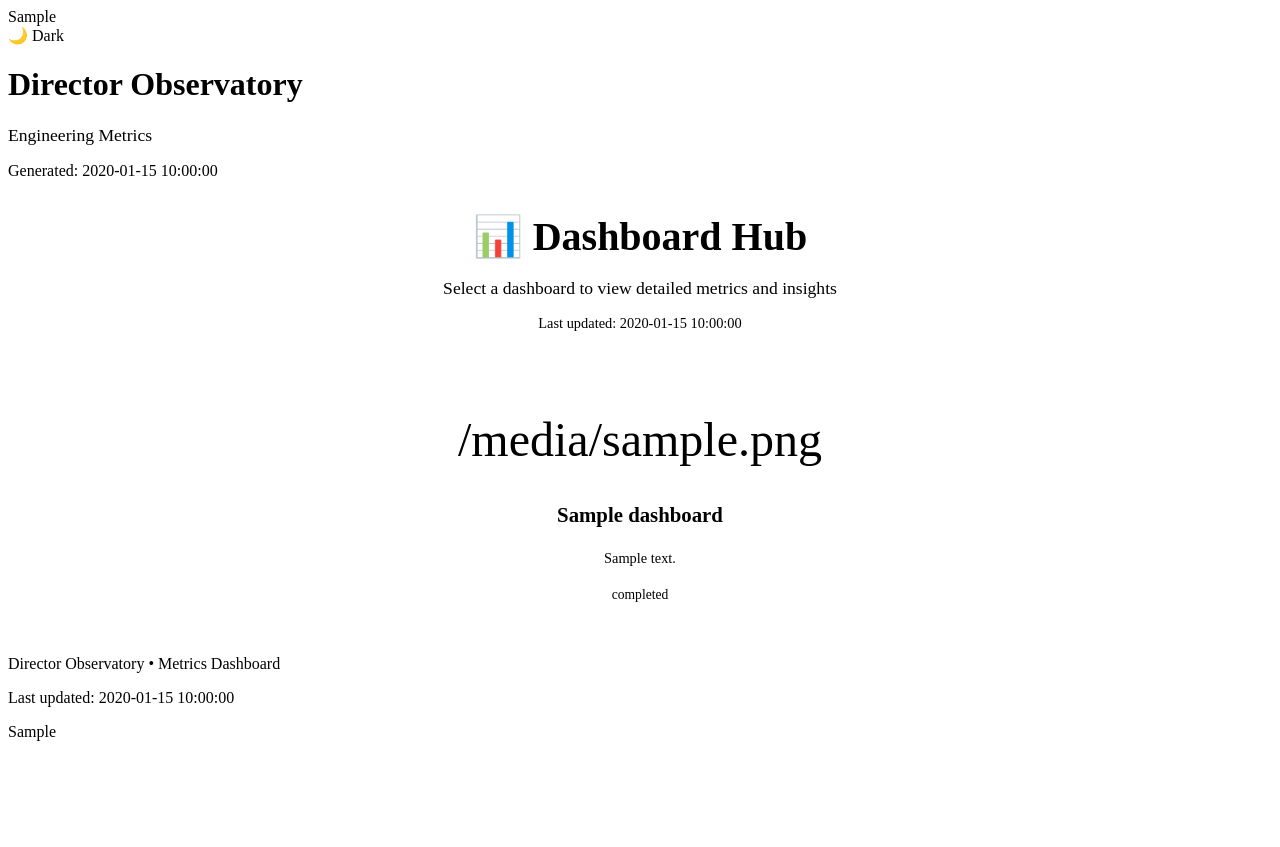
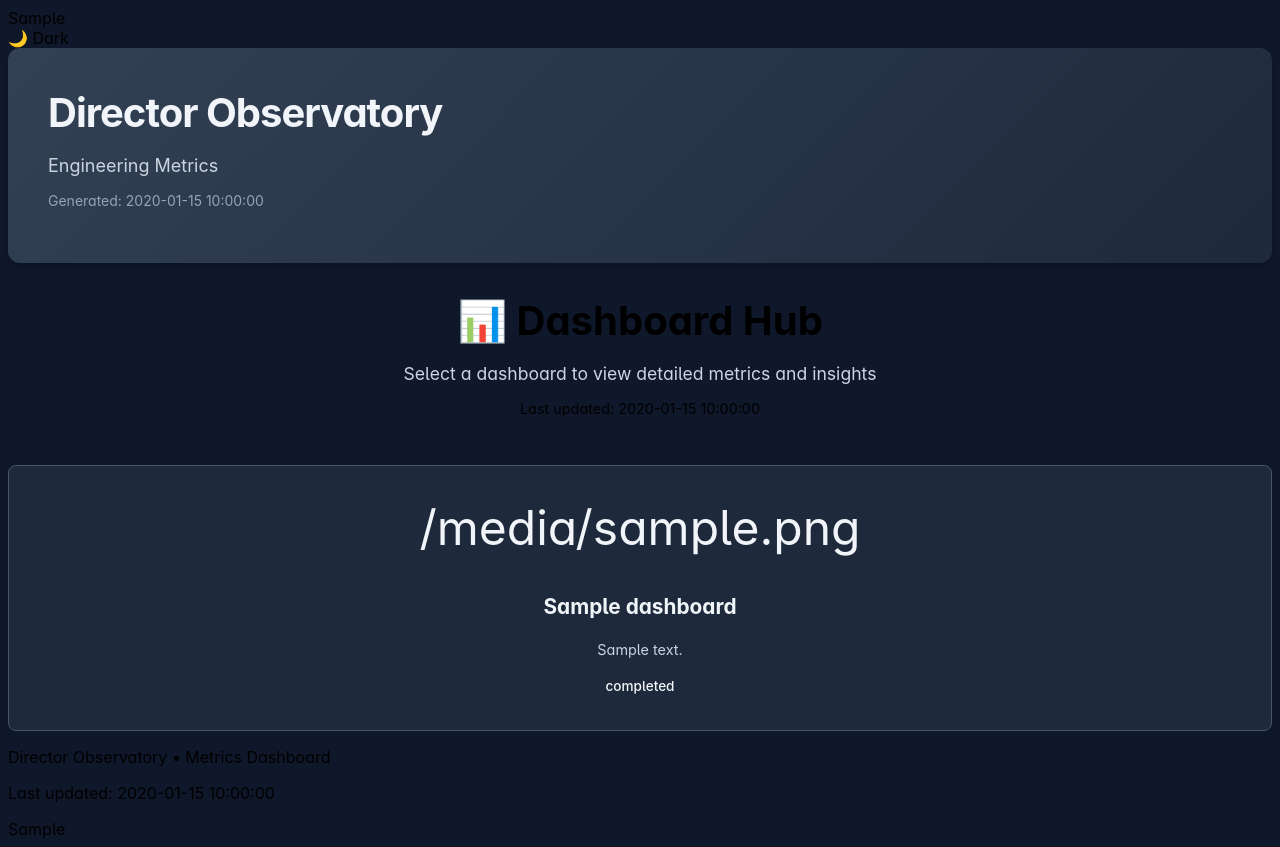
Before and after one commit to RobBhandari/WorkAgents, a Python web app: template templates/dashboards/index_launcher.html in a window 1280 px wide. Before the commit the page ends 741 px from the top, so only its background shows below. Run offline with Jinja, Linux system fonts and the light colour scheme; the template is opened without the code that fills it: most values are stand-ins (such as "Sample title", 1, 10 or a date in 2020).

Commit message:
feat: Add minimalist styling to index launcher and security components
Updated index_launcher.html with minimalist CSS overrides to match other dashboards.

Created missing security dashboard component templates:
- templates/components/heatmap_cell.html - Heatmap cell display
- templates/dashboards/aging_heatmap.html - Aging heatmap grid
- templates/dashboards/product_details.html - Product detail container
- templates/dashboards/vulnerability_breakdown.html - Severity breakdown display

All templates now use consistent minimalist slate styling:
- Solid slate gradient header (#334155 → #1e293b dark, #e2e8f0 → #cbd5e1 light)
- Inter font with OpenType features
- Dark body background (#0f172a dark, #f8fafc light)

Co-Authored-By: Claude Sonnet 4.5 <noreply@anthropic.com>

```diff
--- /dev/null
+++ b/templates/components/heatmap_cell.html
@@ -0,0 +1,3 @@
+<div class="heatmap-cell" style="background-color: {{ bg_color }}; color: {{ text_color }}; padding: 8px; text-align: center; font-weight: 600; border-radius: 4px; min-width: 40px;">
+    {{ display_value }}
+</div>
--- a/templates/dashboards/index_launcher.html
+++ b/templates/dashboards/index_launcher.html
@@ -2,6 +2,106 @@
 
 {% block title %}Director Observatory - Dashboard Hub{% endblock %}
 {% block header_title %}Director Observatory{% endblock %}
+
+{% block extra_css %}
+<style>
+    /* Minimalist Design - Inter Font + Solid Slate Colors */
+    /* IMPORTANT: Override framework styles with !important */
+
+    :root {
+        font-family: 'Inter', -apple-system, BlinkMacSystemFont, 'Segoe UI', system-ui, sans-serif !important;
+        font-feature-settings: 'ss01', 'cv11', 'cv05';
+    }
+
+    /* Override framework header with solid slate background */
+    .header {
+        background: linear-gradient(135deg, #334155 0%, #1e293b 100%) !important;
+        border-radius: 12px !important;
+        padding: 2.5rem !important;
+        margin-bottom: 2rem !important;
+        box-shadow: 0 4px 6px -1px rgb(0 0 0 / 0.2) !important;
+    }
+
+    [data-theme="light"] .header {
+        background: linear-gradient(135deg, #e2e8f0 0%, #cbd5e1 100%) !important;
+        box-shadow: 0 4px 6px -1px rgb(15 23 42 / 0.1) !important;
+    }
+
+    .header h1 {
+        color: #f1f5f9 !important;
+        font-size: 2.5rem !important;
+        font-weight: 700 !important;
+        margin: 0 0 0.5rem 0 !important;
+        letter-spacing: -0.025em !important;
+    }
+
+    [data-theme="light"] .header h1 {
+        color: #0f172a !important;
+    }
+
+    .header .subtitle {
+        color: #cbd5e1 !important;
+        font-size: 1.125rem !important;
+    }
+
+    [data-theme="light"] .header .subtitle {
+        color: #475569 !important;
+    }
+
+    .header p {
+        color: #94a3b8 !important;
+        font-size: 0.875rem !important;
+    }
+
+    [data-theme="light"] .header p {
+        color: #64748b !important;
+    }
+
+    /* Dark theme colors (solid slate) */
+    [data-theme="dark"] {
+        --exec-bg: #1e293b;
+        --card-bg: #1e293b;
+        --card-hover: #334155;
+        --detail-bg: #334155;
+        --glossary-bg: #1e293b;
+        --glossary-hover: #334155;
+        --border: #475569;
+        --text-primary: #f1f5f9;
+        --text-secondary: #cbd5e1;
+        --shadow-sm: 0 1px 2px 0 rgb(0 0 0 / 0.2);
+        --shadow-md: 0 4px 6px -1px rgb(0 0 0 / 0.3);
+    }
+
+    /* Light theme colors (solid slate) */
+    [data-theme="light"] {
+        --exec-bg: #f8fafc;
+        --card-bg: #ffffff;
+        --card-hover: #f1f5f9;
+        --detail-bg: #f8fafc;
+        --glossary-bg: #f8fafc;
+        --glossary-hover: #e2e8f0;
+        --border: #cbd5e1;
+        --text-primary: #0f172a;
+        --text-secondary: #475569;
+        --shadow-sm: 0 1px 2px 0 rgb(15 23 42 / 0.05);
+        --shadow-md: 0 4px 6px -1px rgb(15 23 42 / 0.1);
+    }
+
+    /* Override framework body and container */
+    body {
+        background: #0f172a !important;
+        font-family: 'Inter', sans-serif !important;
+    }
+
+    [data-theme="light"] body {
+        background: #f8fafc !important;
+    }
+
+    .container {
+        background: transparent !important;
+    }
+</style>
+{% endblock %}
 
 {% block content %}
 <div class="dashboard-header">
--- /dev/null
+++ b/templates/dashboards/product_details.html
@@ -0,0 +1,4 @@
+<div class="product-details" style="padding: 20px; background: var(--detail-bg); border-radius: 8px; margin-top: 15px;">
+    {{ heatmap_html|safe }}
+    {{ breakdown_html|safe }}
+</div>
```
Also changed, not shown: templates/dashboards/aging_heatmap.html (added, +23 -0 lines), templates/dashboards/vulnerability_breakdown.html (added, +29 -0 lines).
